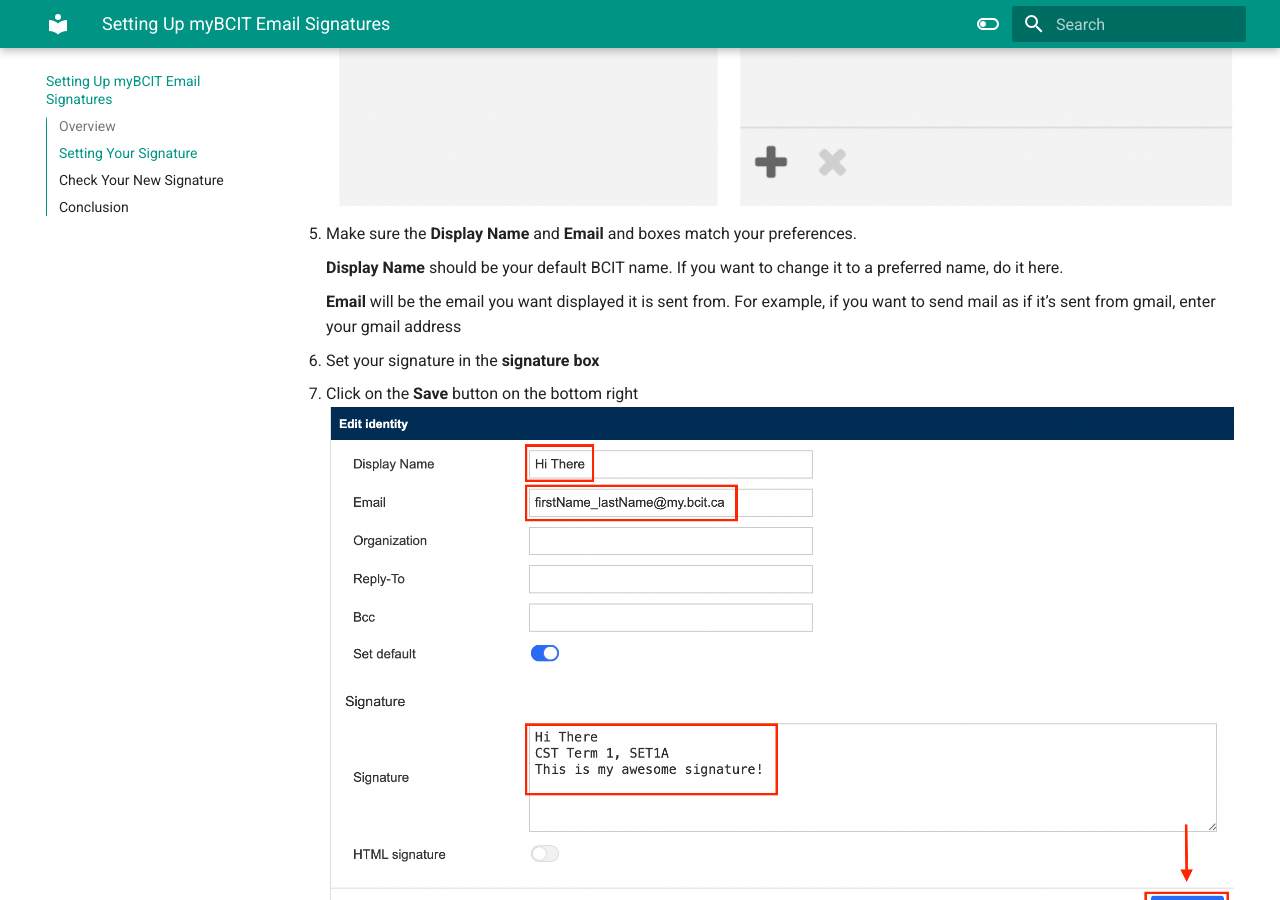
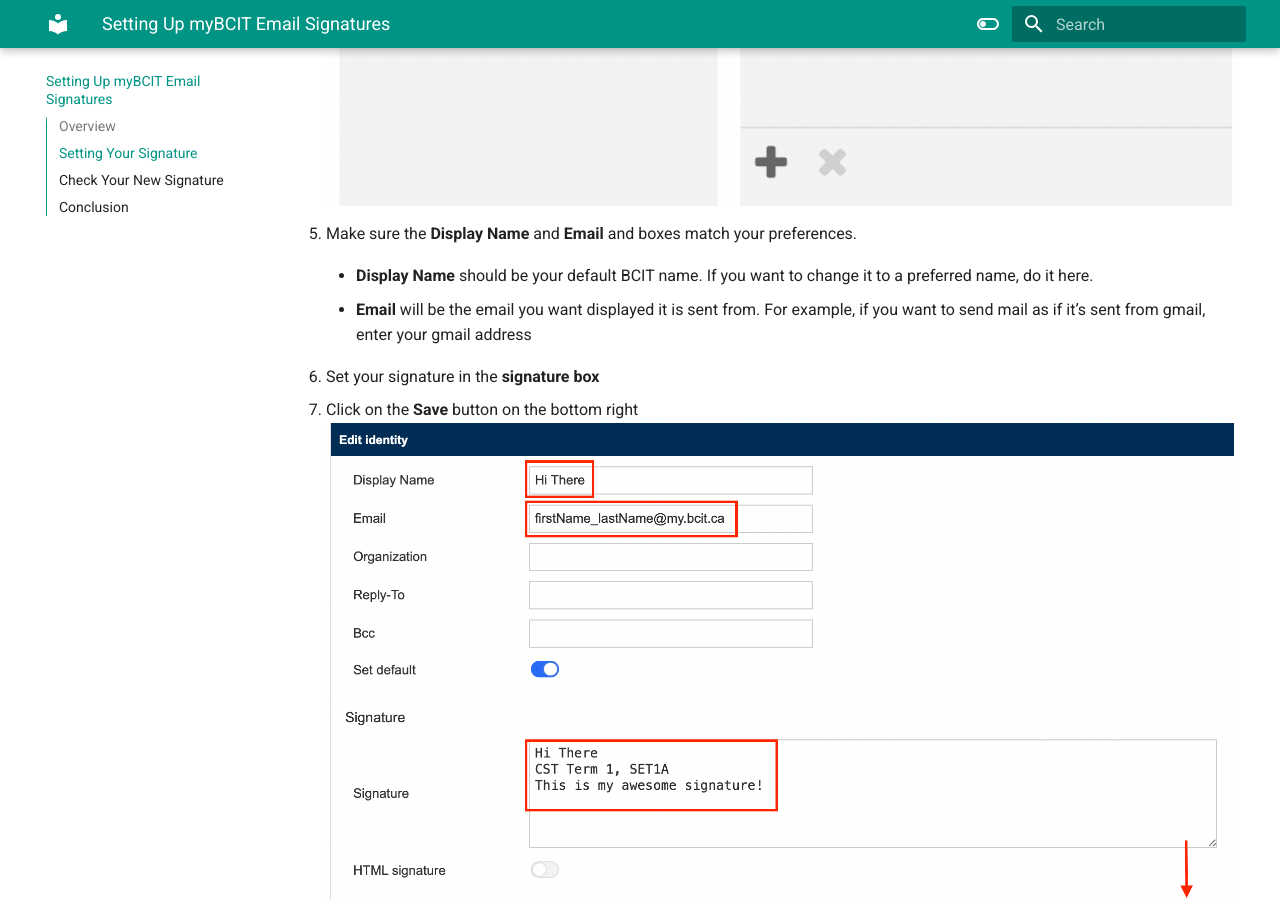
Before and after one commit to cdoig4/Colin-Patty_User_Guide, an MkDocs documentation site: the page built from docs/Task-2.md, in a window 1280 px wide and 900 px high, scrolled down 2438 px. Built offline with MkDocs 1.6.1 and Material for MkDocs 9.7.7, drawn with Linux system fonts in a browser that asks for light colours.

```diff
--- a/docs/Task-2.md
+++ b/docs/Task-2.md
@@ -18,9 +18,9 @@ This section here will instruct you how to forward email from myBCIT mail to the
 ![image](./Patty's%20Screenshots/COMM%20Screenshots/Signature%20screenshots/Screen%20Shot%202023-03-24%20at%2010.33.19%20AM.png)
 5. Make sure the **Display Name** and **Email** and  boxes match your preferences.
 
-    **Display Name** should be your default BCIT name. If you want to change it to a preferred name, do it here.
+    * **Display Name** should be your default BCIT name. If you want to change it to a preferred name, do it here.
 
-    **Email** will be the email you want displayed it is sent from. For example, if you want to send mail as if it’s sent from gmail, enter your gmail address
+    * **Email** will be the email you want displayed it is sent from. For example, if you want to send mail as if it’s sent from gmail, enter your gmail address
 
 6. Set your signature in the **signature box**
 7. Click on the **Save** button on the bottom right
```
Also changed, not shown: docs/Task-1.md (+4 -2 lines).
